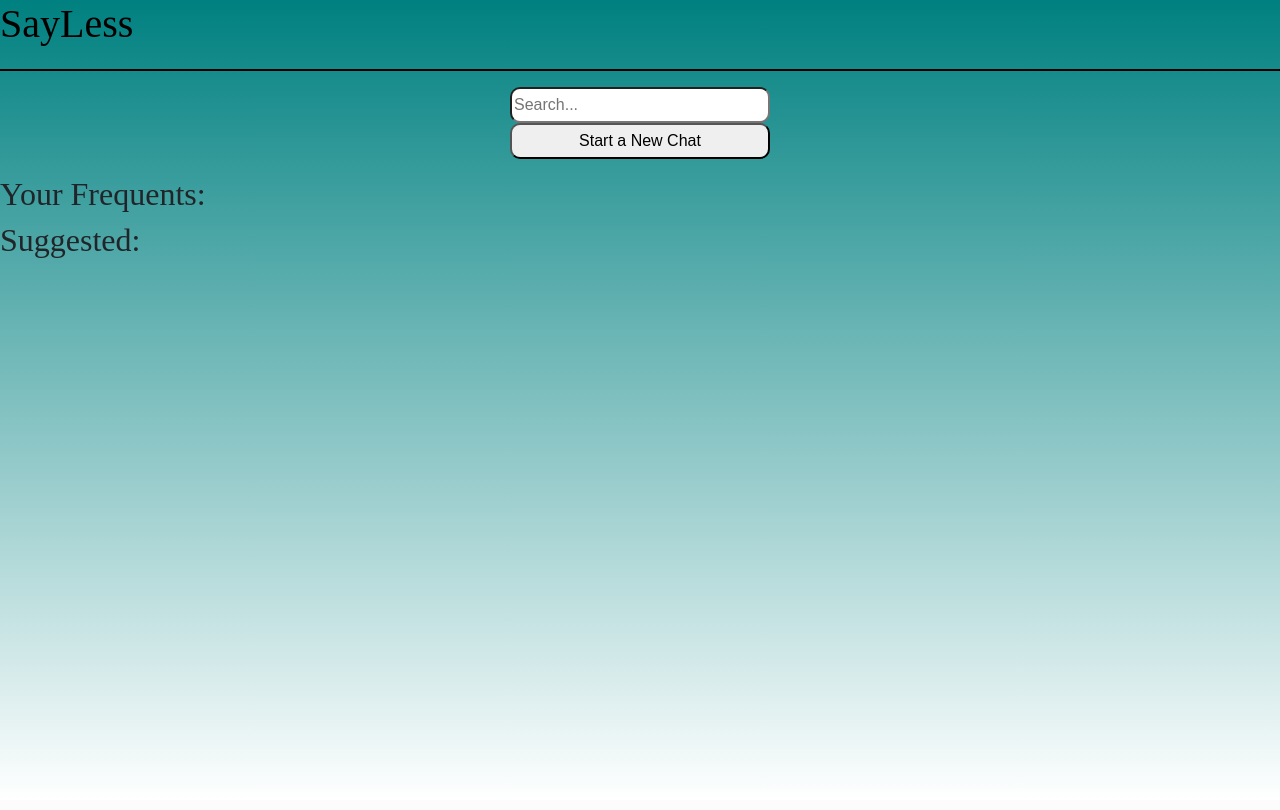
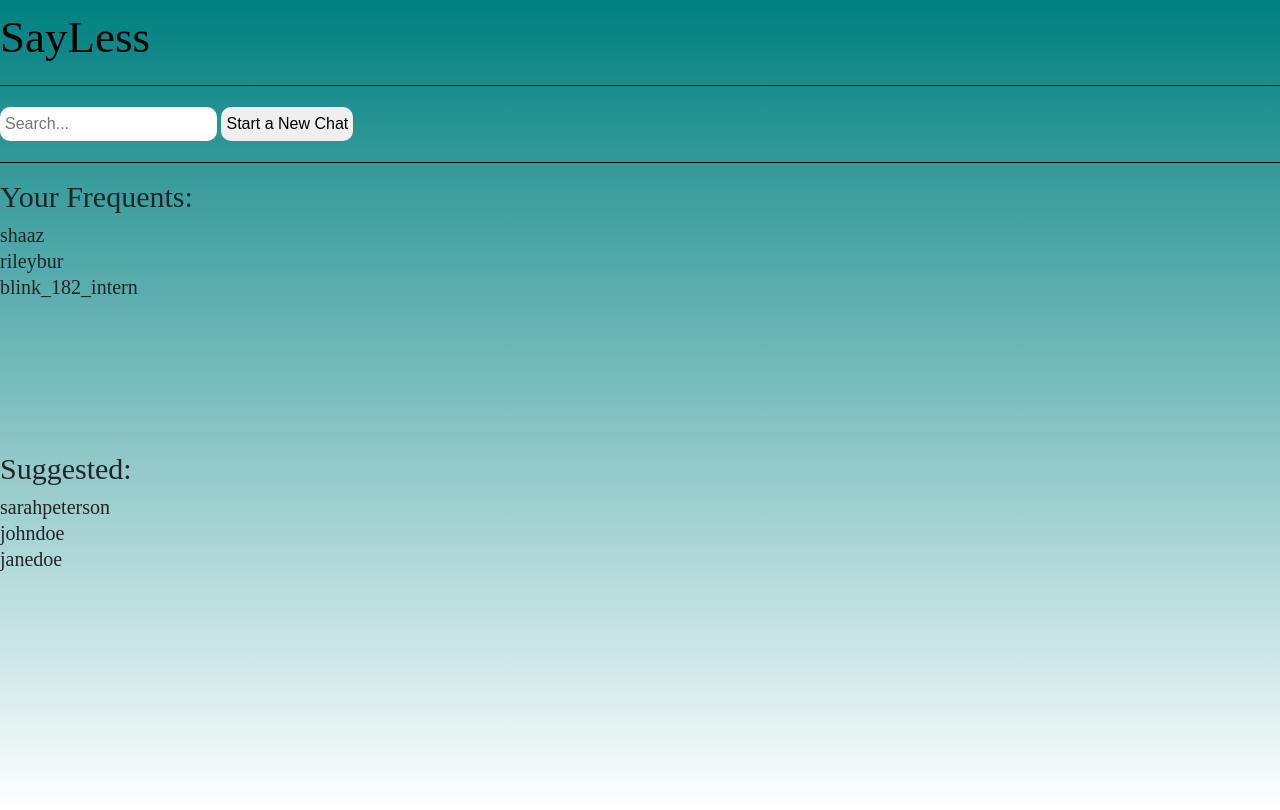
Before and after one commit to CSE-Courses/course-project-sayless, a Flask app: template templates/home2.html in a window 1280 px wide. Before the commit the page ends 753 px from the top, so only its background shows below. Run offline with Flask 2, Linux system fonts and the light colour scheme; the template is opened without the code that fills it, so the values that code supplies are empty; parts of the project's set-up code (start-up, migrations or seed data) failed here and were passed over; some libraries are stand-ins or nearby versions.

Commit message:
Edits to the Home Page

```diff
--- a/statics/home2.css
+++ b/statics/home2.css
@@ -12,10 +12,14 @@ h1{
     color: #000000;
     text-align: left;
     padding-bottom: 5px;
+    margin: 10px 0;
+    font-family: 'David Libre', serif;
+    font-size: 45px;
 }
 
 hr{
-    height: 2px;
+    width: auto;
+    height: 1px;
     background-color: black;
     border: none;
 }
@@ -24,24 +28,30 @@ div {
     text-align: left;
 }
 
-button{
-    display: block;
-    margin: 0 auto;
-    width: 260px;
-    height: 36px;
+button,input{
+    border: none;
+    color: black;
+    padding: 5px;
+    font-family: 'David Libre', serif;
+    font-size: 20px;
+    cursor: pointer;
     border-radius: 10px;
-    color: black;
-    font-size: 24px;
-    cursor: pointer;
+    margin: 5px 0;
 }
 
-input{
-    display: block;
-    margin: 0 auto;
-    width: 260px;
-    height: 36px;
-    border-radius: 10px;
-    color: black;
-    font-size: 24px;
-    cursor: pointer;
+h2{
+    font-family: 'David Libre', serif;
+    font-size: 30px;
 }
+
+h4{
+    font-family: 'David Libre', serif;
+    font-size: 20px;
+    margin: 2px 0;
+}
+
+.suggested{
+    padding-top: 150px;
+    font-family: 'David Libre', serif;
+    font-size: 30px;
+}
--- a/templates/home2.html
+++ b/templates/home2.html
@@ -26,8 +26,15 @@
             <button type="submit" id="chat">Start a New Chat</button>
         </form>
     </div>
+    <hr>
     <h2>Your Frequents:</h2>
-    <h2>Suggested:</h2>
+    <h4>shaaz</h4>
+    <h4>rileybur</h4>
+    <h4>blink_182_intern</h4>
+    <h2 class="suggested">Suggested:</h2>
+    <h4>sarahpeterson</h4>
+    <h4>johndoe</h4>
+    <h4>janedoe</h4>
 </body>
 
 </html>
```
